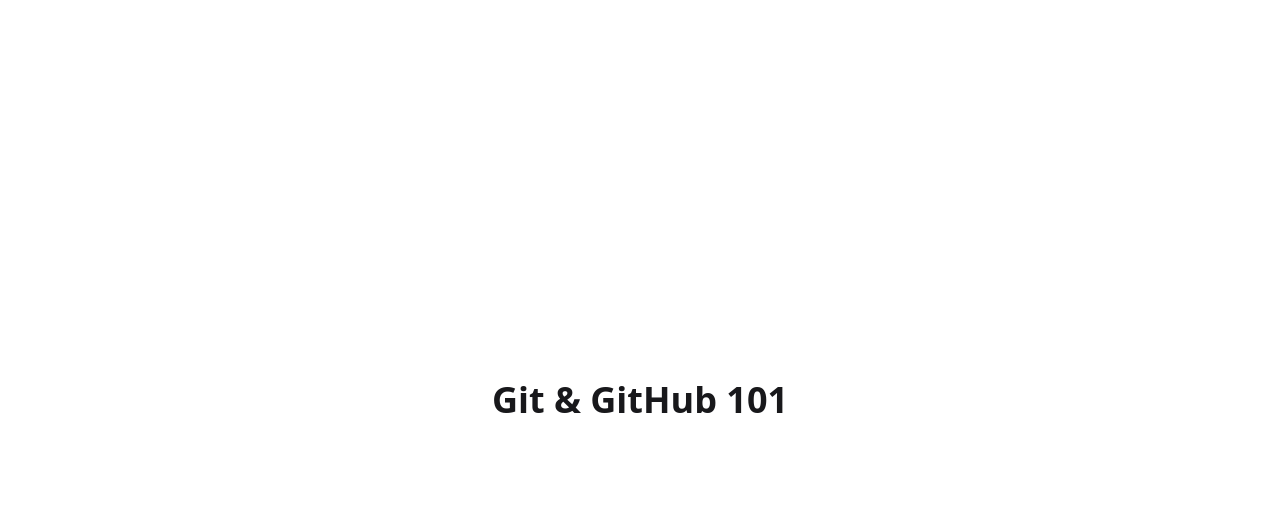
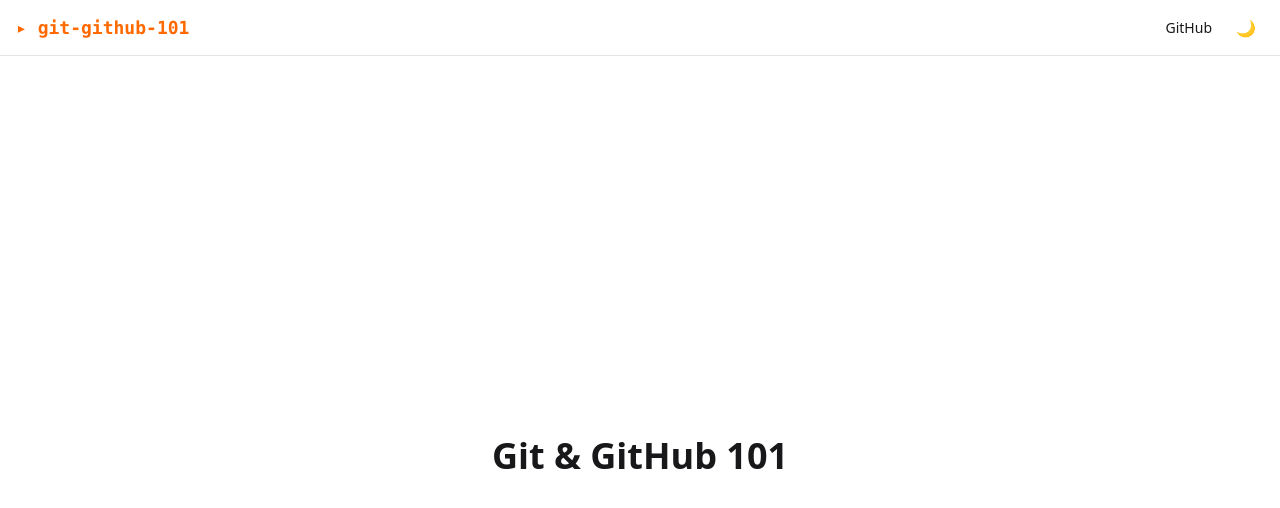
Before and after one commit to 0-Chan/git-github-101, a Next.js app: page / in a window 1280 px wide. Shown: the top 508 px of the page. Built offline with nearby package versions, Linux system fonts and the light colour scheme.

Commit message:
feat: add Nav, Footer, ThemeToggle components with dark mode support

```diff
--- a/src/app/layout.tsx
+++ b/src/app/layout.tsx
@@ -1,6 +1,7 @@
 import type { Metadata } from 'next'
 import { Geist, Geist_Mono } from 'next/font/google'
 import Script from 'next/script'
+import { Nav } from '@/components/Nav'
 import './globals.css'
 
 const geistSans = Geist({ subsets: ['latin'], variable: '--font-geist-sans' })
@@ -18,6 +19,7 @@
         <Script src="/theme-init.js" strategy="beforeInteractive" />
       </head>
       <body className={`${geistSans.variable} ${geistMono.variable} font-sans antialiased bg-white dark:bg-zinc-950 text-zinc-900 dark:text-zinc-100`}>
+        <Nav />
         {children}
       </body>
     </html>
--- /dev/null
+++ b/src/components/Footer.tsx
@@ -0,0 +1,7 @@
+export function Footer() {
+  return (
+    <footer className="border-t border-zinc-200 dark:border-zinc-800 py-8 text-center text-sm text-zinc-500">
+      <p>Git & GitHub 101 — 브라우저에서 배우는 Git 입문</p>
+    </footer>
+  )
+}
--- /dev/null
+++ b/src/components/Nav.tsx
@@ -0,0 +1,20 @@
+import Link from 'next/link'
+import { ThemeToggle } from './ThemeToggle'
+
+export function Nav() {
+  return (
+    <header className="sticky top-0 z-50 h-14 border-b border-zinc-200 dark:border-zinc-800 bg-white/80 dark:bg-zinc-950/80 backdrop-blur">
+      <div className="max-w-screen-xl mx-auto h-full flex items-center justify-between px-4">
+        <Link href="/" className="font-mono font-bold text-lg text-orange-500">
+          ▸ git-github-101
+        </Link>
+        <div className="flex items-center gap-2">
+          <a href="https://github.com/0-Chan/git-github-101" target="_blank" rel="noopener noreferrer" className="p-2 rounded-lg hover:bg-zinc-100 dark:hover:bg-zinc-800 transition-colors text-sm">
+            GitHub
+          </a>
+          <ThemeToggle />
+        </div>
+      </div>
+    </header>
+  )
+}
--- /dev/null
+++ b/src/components/ThemeToggle.tsx
@@ -0,0 +1,27 @@
+'use client'
+import { useEffect, useState } from 'react'
+
+export function ThemeToggle() {
+  const [dark, setDark] = useState(false)
+
+  useEffect(() => {
+    setDark(document.documentElement.classList.contains('dark'))
+  }, [])
+
+  const toggle = () => {
+    const next = !dark
+    setDark(next)
+    document.documentElement.classList.toggle('dark', next)
+    localStorage.setItem('theme', next ? 'dark' : 'light')
+  }
+
+  return (
+    <button
+      onClick={toggle}
+      className="p-2 rounded-lg hover:bg-zinc-100 dark:hover:bg-zinc-800 transition-colors"
+      aria-label="Toggle theme"
+    >
+      {dark ? '☀️' : '🌙'}
+    </button>
+  )
+}
```
